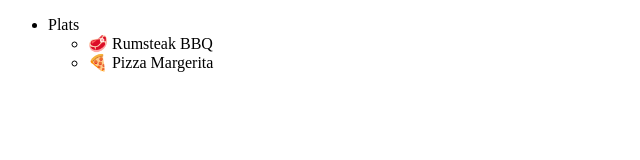
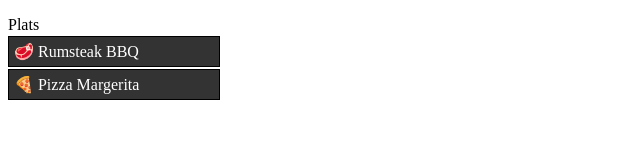
Before and after one commit to upkanet/recettes, a plain HTML site: page mdviewer.htm in a window 1280 px wide. Shown: the whole page, without its empty margins (0-640 px from the left). Drawn offline with Linux system fonts and the light colour scheme; a web font is replaced by a local one.

Commit message:
style:menu

```diff
--- /dev/null
+++ b/mdviewer.css
@@ -0,0 +1,28 @@
+@font-face {
+    font-family: "Montserra";
+    src: url("fonts/Montserrat-Regular.ttf") format("truetype");
+}
+
+body {
+    font-family: Montserra;
+}
+
+ul {
+    list-style-type: none;
+    padding-left: 0;
+
+}
+
+li {
+    width: fit-content;
+}
+
+li > ul > li{
+    border: 1px solid black;
+    color:white;
+    width: 200px;
+    padding: 5px;
+    margin-top: 2px;
+    background-color: #333;
+    cursor: pointer;
+}
--- a/mdviewer.htm
+++ b/mdviewer.htm
@@ -5,6 +5,7 @@
     <meta name="viewport" content="width=device-width, initial-scale=1.0">
     <title>Document</title>
     <script src="https://cdnjs.cloudflare.com/ajax/libs/showdown/2.1.0/showdown.min.js"></script>
+    <link rel="stylesheet" href="mdviewer.css">
 </head>
 <body>
     <div id="navbar">
```
